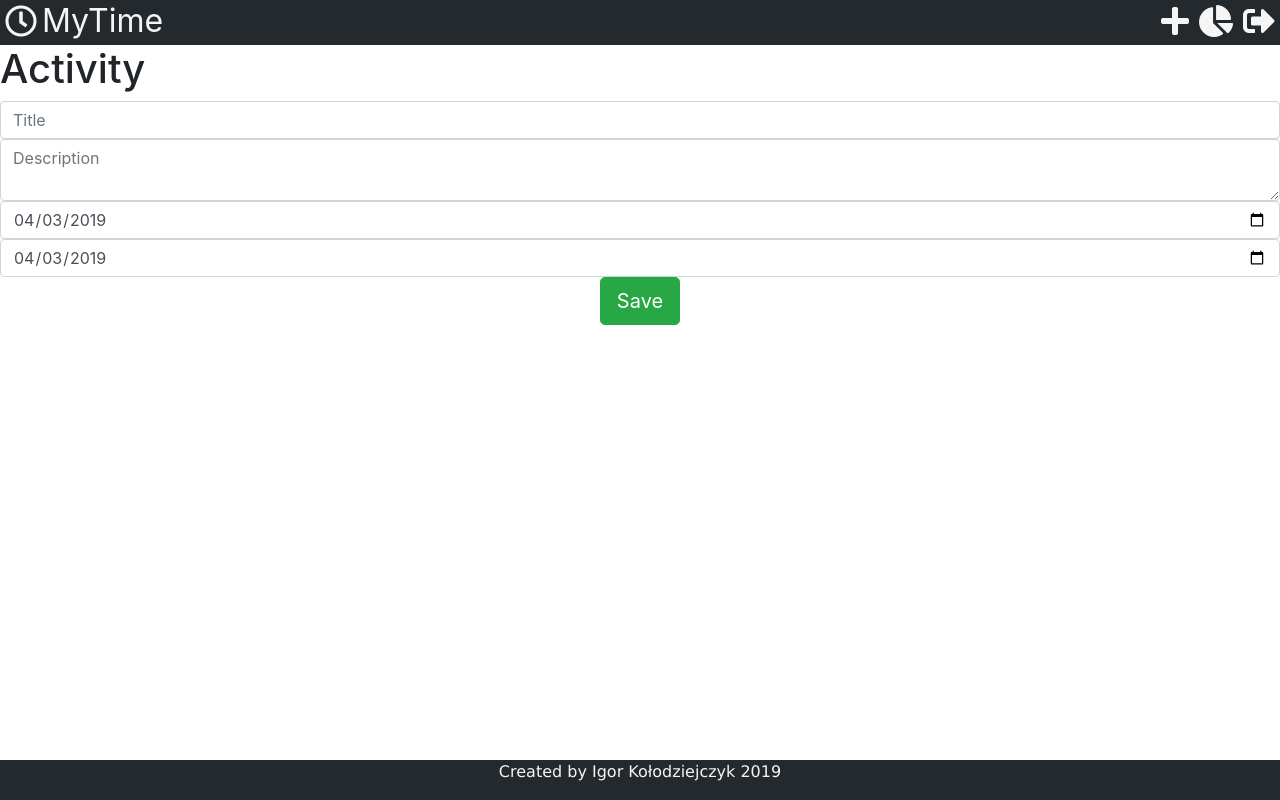
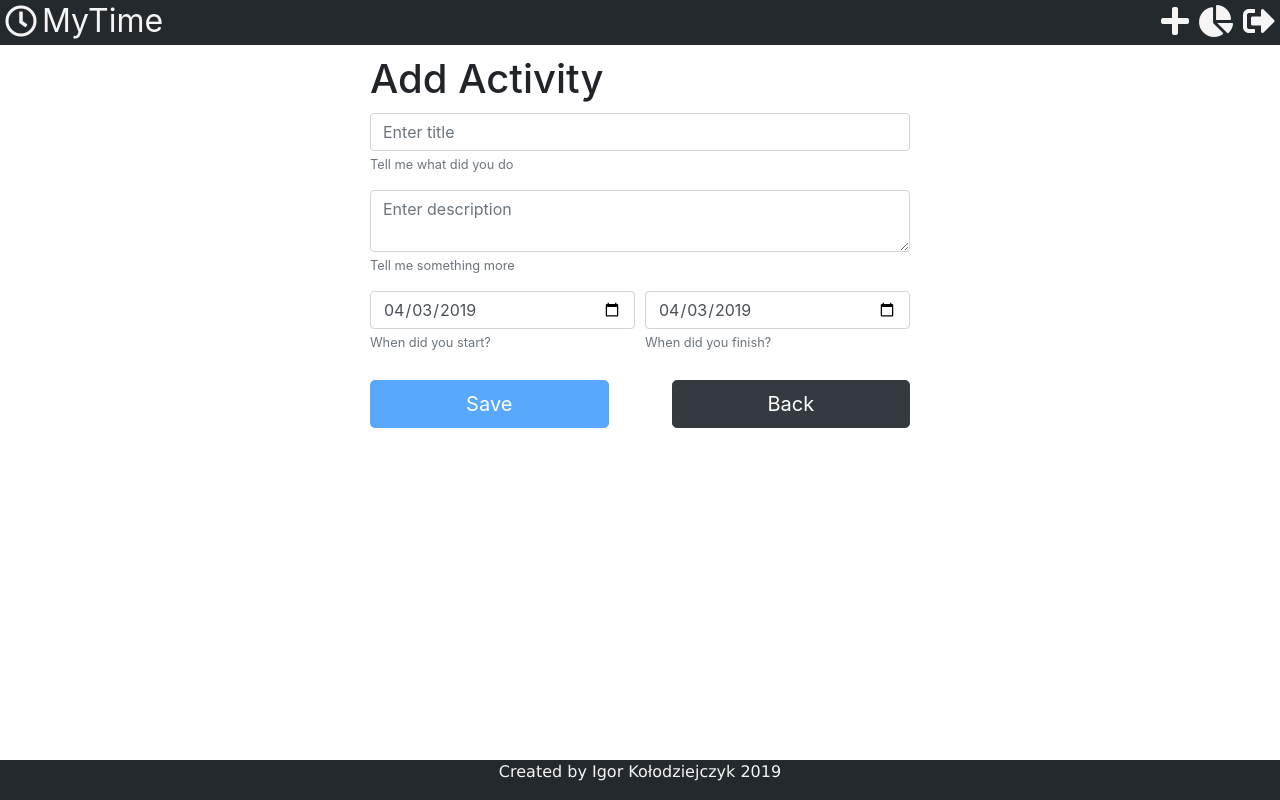
Before and after one commit to igorkol1/MyTime, an Angular app in the folder MyTime-frontend/: page /activity in a window 1280 px wide. Built offline with nearby package versions, Linux system fonts and the light colour scheme.

Commit message:
Add styling to activity form

```diff
--- a/MyTime-frontend/src/app/components/activity-details/activity-details.component.css
+++ b/MyTime-frontend/src/app/components/activity-details/activity-details.component.css
@@ -0,0 +1,17 @@
+#formTitle{
+  margin-top: 10px;
+  margin-bottom: 10px;
+}
+
+#buttons-group {
+  margin-block-start: 5%;
+}
+
+#saveButton {
+  width: 90%;
+}
+
+#backButton {
+  width: 90%;
+  margin-inline-start: 10%;
+}
--- a/MyTime-frontend/src/app/components/activity-details/activity-details.component.html
+++ b/MyTime-frontend/src/app/components/activity-details/activity-details.component.html
@@ -1,15 +1,50 @@
-<h1>Activity</h1>
+<div class="container">
+  <div class="row">
+    <div class="col-md-6 offset-md-3">
+      <h1 id="formTitle">Add Activity</h1>
 
-<div>
-  <form #todoForm="ngForm">
+      <form (ngSubmit)="!activityForm.invalid && createActivity()" #activityForm="ngForm" >
 
-    <input [(ngModel)]="activity.title" name="title" type="text" class="form-control" placeholder="Title">
-    <textarea [(ngModel)]="activity.description" class="form-control" name="description" placeholder="Description"></textarea>
-    <input [ngModel]="activity.start | date:'yyyy-MM-dd'" class="form-control" type="date" name="start">
-    <input [ngModel]="activity.finish | date:'yyyy-MM-dd'" class="form-control" type="date" name="finish">
+        <div class="form-group">
+          <input [(ngModel)]="activity.title" type="text" class="form-control" id="title" name="title"
+                 aria-describedby="titleHelp" placeholder="Enter title" required="required" minlength="3">
+          <small id="titleHelp" class="form-text text-muted">Tell me what did you do</small>
+        </div>
 
-    <div class="conteiner justify-content-center" style="text-align:center;">
-        <button class="btn btn-success btn-lg" (click)="createActivity()">Save</button>
+        <div class="form-group">
+          <textarea [(ngModel)]="activity.description" class="form-control" id="description" name="description"
+                    aria-describedby="descriptionHelp" placeholder="Enter description"></textarea>
+          <small id="descriptionHelp" class="form-text text-muted">Tell me something more</small>
+        </div>
+
+        <div class="form-row">
+          <div class="col">
+            <input [ngModel]="activity.start | date:'yyyy-MM-dd'" class="form-control" type="date" name="start"
+                   aria-describedby="startDateHelp" required="required">
+            <small id="startDateHelp" class="form-text text-muted">When did you start?</small>
+          </div>
+          <div class="col">
+            <input [ngModel]="activity.finish | date:'yyyy-MM-dd'" class="form-control" type="date" name="finish"
+                   aria-describedby="finishDateHelp" required="required">
+            <small id="finishDateHelp" class="form-text text-muted">When did you finish?</small>
+          </div>
+
+        </div>
+
+        <div class="form-row" id="buttons-group">
+          <div class="col">
+            <button type="button" class="btn btn-primary btn-lg" (click)="createActivity()" id="saveButton" [disabled]="activityForm.invalid">Save</button>
+          </div>
+          <div class="col">
+            <button type="button" class="btn btn-dark btn-lg" (click)="navigateToList()" id="backButton">Back</button>
+          </div>
+
+        </div>
+
+      </form>
+
     </div>
-</form>
+
+  </div>
+
 </div>
--- a/MyTime-frontend/src/app/components/activity-details/activity-details.component.ts
+++ b/MyTime-frontend/src/app/components/activity-details/activity-details.component.ts
@@ -1,7 +1,7 @@
-import { Component, OnInit } from '@angular/core';
-import { Activity } from 'src/app/models/activity.model';
-import { ActivityService } from 'src/app/services/activity.service';
-import { Router } from '@angular/router';
+import {Component, OnInit} from '@angular/core';
+import {Activity} from 'src/app/models/activity.model';
+import {ActivityService} from 'src/app/services/activity.service';
+import {Router} from '@angular/router';
 
 @Component({
   selector: 'app-activity-details',
@@ -10,23 +10,29 @@ import { Router } from '@angular/router';
 })
 export class ActivityDetailsComponent implements OnInit {
 
-  activity:Activity
+  activity: Activity;
 
   constructor(
     private activityService: ActivityService,
     private router: Router
-  ) { }
+  ) {
+  }
 
   ngOnInit() {
-    this.activity = new Activity(-1,10001,'','',new Date,new Date)
+    this.activity = new Activity(-1, 10001, '', '', new Date, new Date);
   }
 
-  createActivity(){
-    this.activityService.createActivity(10001,this.activity).subscribe(
+  createActivity() {
+    this.activityService.createActivity(10001, this.activity).subscribe(
       data => {
-        console.log(data)},
+        console.log(data);
+        this.navigateToList();
+      },
       error => console.log(error.error.message)
-    )
+    );
   }
 
+  navigateToList() {
+    this.router.navigate(['activitiesList']);
+  }
 }
--- a/MyTime-frontend/src/app/components/menu/menu.component.html
+++ b/MyTime-frontend/src/app/components/menu/menu.component.html
@@ -1,12 +1,12 @@
 <header>
-  <div id="logo">
-      <i class="far fa-clock fa-2x" id="logo-icon"></i>
+  <div id="logo" routerLink="/activitiesList">
+      <i class="far fa-clock fa-2x" id="logo-icon" ></i>
       <div id="logo-text">MyTime</div>
   </div>
   <div>
       <i class="fas fa-sign-out-alt fa-2x" id="menu-icon"></i>
       <i class="fas fa-chart-pie fa-2x" id="menu-icon"></i>
-      <i class="fas fa-plus fa-2x" id="menu-icon"></i>
+      <i class="fas fa-plus fa-2x" id="menu-icon" routerLink="/activity"></i>
 
   </div>
 
```
Also changed, not shown: MyTime-frontend/src/app/app-routing.module.ts (+6 -5 lines).
